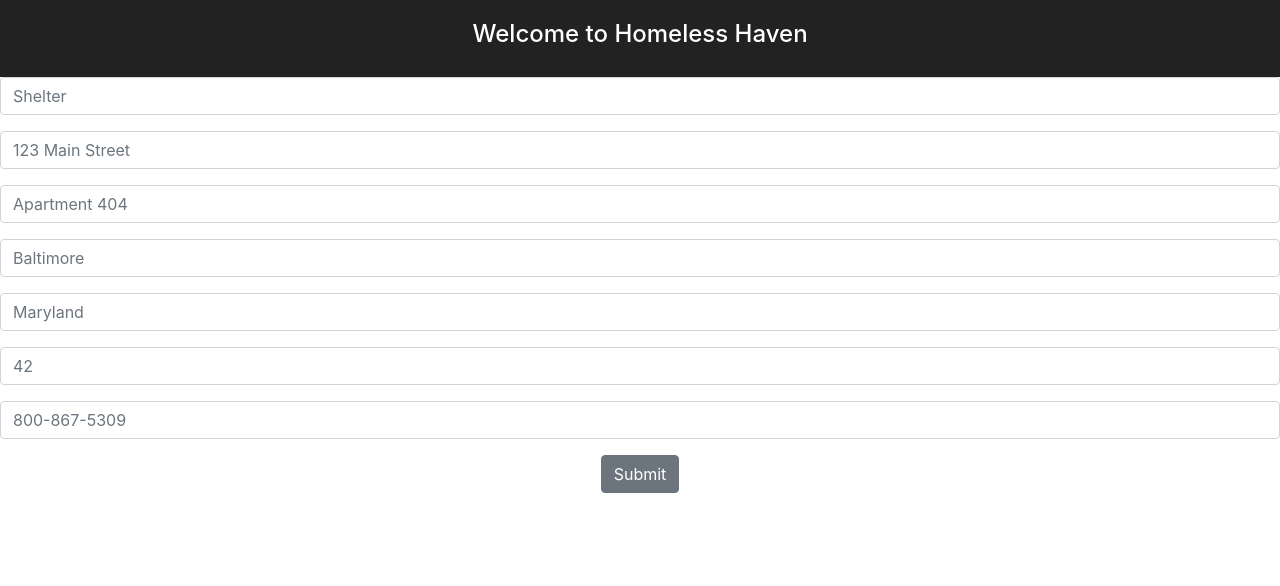
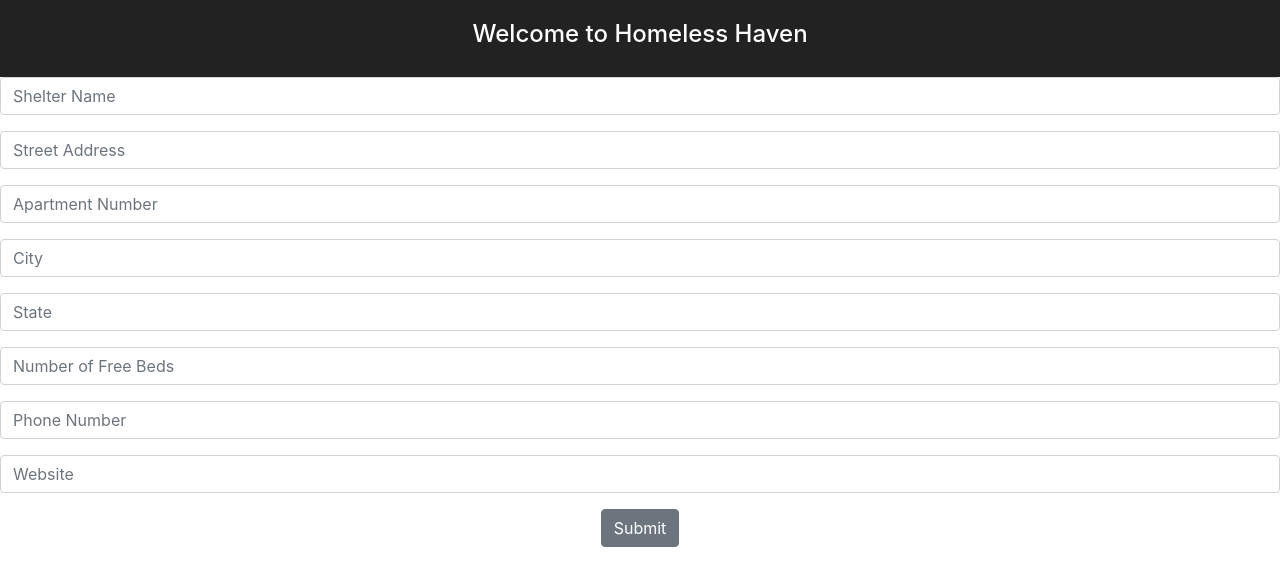
Before and after one commit to richardshu/BedsForBaltimore, a React (Create React App) app in the folder client/: page / in a window 1280 px wide. Shown: the top 586 px of the page. Built offline with nearby package versions, Linux system fonts and the light colour scheme; what mongodb-stitch-browser-sdk would draw is missing.

Commit message:
Finalizing Form

```diff
--- a/client/src/App.js
+++ b/client/src/App.js
@@ -1,7 +1,7 @@
 import React, { Component } from 'react';
 import HomelessShelters from './Components/Pages/HomelessShelters';
 import './App.css';
-import TextFields from './Components/Pages/AddHomelessShelter';
+import AddHomelessShelter from './Components/Pages/AddHomelessShelter';
 
 class App extends Component {
   render() {
@@ -10,7 +10,7 @@ class App extends Component {
         <header className="App-header">
           <h1 className="App-title">Welcome to Homeless Haven</h1>
         </header>
-        <TextFields />
+        <AddHomelessShelter/>
       </div>
     );
   }
--- a/client/src/Components/Pages/AddHomelessShelter.js
+++ b/client/src/Components/Pages/AddHomelessShelter.js
@@ -9,21 +9,29 @@ import { Button, Form, FormGroup, Input } from 'reactstrap';
 const client = Stitch.initializeDefaultAppClient('homelesshaven-tcmuc');
 const db = client.getServiceClient(RemoteMongoClient.factory, 'mongodb-atlas').db('Shelters');
 client.auth.loginWithCredential(new AnonymousCredential());
-const data = db.collection('TestData');
+const data = db.collection('Data');
 
 
 class AddHomelessShelter extends Component {
 
     submitForm(e) {
         e.preventDefault();
-        console.log('Hello submission');
+
+        var apartment = '';
+        apartment = document.getElementById("aptNum").value + ' ';
+        var web = '';
+        web = document.getElementById("website").value;
+
         data.insertOne({
-            Name: document.getElementById("shelterName").value,
-            Address: document.getElementById("shelterStreetAddress").value + ' ' + document.getElementById("aptNum").value +
-            ' ' + document.getElementById("city").value + ' ' + document.getElementById("state").value,
+            Name: document.getElementById("name").value,
+            Address: document.getElementById("streetAddress").value + ' ' + apartment +
+            document.getElementById("city").value + ' ' + document.getElementById("state").value,
             Phone: document.getElementById("phone").value,
-            FreeBeds: document.getElementById("freeBeds").value
+            Website: web,
+            FreeBeds: document.getElementById("freeBeds").value,
         });
+        document.getElementById("submitForm").reset();
+        window.alert("Data Submitted!");
     }
 
     handleChange = async (event) => {
@@ -37,35 +45,37 @@ class AddHomelessShelter extends Component {
 
     render() {
         return (
-            <Form className="form" onSubmit={ (e) => this.submitForm(e) }>
+            <Form className="form" id="submitForm" onSubmit={ (e) => this.submitForm(e) }>
                 <FormGroup>
-                    <Input type="text" name="name" id="name" placeholder="Shelter"
-                    onChange={ (e) => {
-                        this.handleChange(e)
-                    }}/>
+                    <Input required type="text" name="name" id="name" placeholder="Shelter Name"
+                    onChange={ (e) => { this.handleChange(e) }}/>
                 </FormGroup>
                 <FormGroup>
-                    <Input type="text" name="streetAddress" id="shelterStreetAddress"
-                    placeholder="123 Main Street" onChange={ (e) => this.handleChange(e) }/>
+                    <Input required type="text" name="streetAddress" id="streetAddress"
+                    placeholder="Street Address" onChange={ (e) => this.handleChange(e) }/>
                 </FormGroup>
                 <FormGroup>
-                    <Input type="number" name="aptNum" id="aptNum" placeholder="Apartment 404"
+                    <Input type="text" name="aptNum" id="aptNum" placeholder="Apartment Number"
                     onChange={ (e) => this.handleChange(e) }/>
                 </FormGroup>
                 <FormGroup>
-                    <Input type="text" name="city" id="city" placeholder="Baltimore"
+                    <Input required type="text" name="city" id="city" placeholder="City"
                     onChange={ (e) => this.handleChange(e) }/>
                 </FormGroup>
                 <FormGroup>
-                    <Input type="text" name="state" id="state" placeholder="Maryland"
+                    <Input required type="text" name="state" id="state" placeholder="State"
                     onChange={ (e) => this.handleChange(e) }/>
                 </FormGroup>
                 <FormGroup>
-                    <Input type="number" name="freeBeds" id="freeBeds" placeholder="42"
+                    <Input required type="number" name="freeBeds" id="freeBeds" placeholder="Number of Free Beds"
                     onChange={ (e) => this.handleChange(e) }/>
                 </FormGroup>
                 <FormGroup>
-                    <Input type="tel" name="phone" id="phone" placeholder="800-867-5309"
+                    <Input required type="tel" name="phone" id="phone" placeholder="Phone Number"
+                    onChange={ (e) => this.handleChange(e) }/>
+                </FormGroup>
+                <FormGroup>
+                    <Input type="text" name="website" id="website" placeholder="Website"
                     onChange={ (e) => this.handleChange(e) }/>
                 </FormGroup>
                 <Button>Submit</Button>
```
